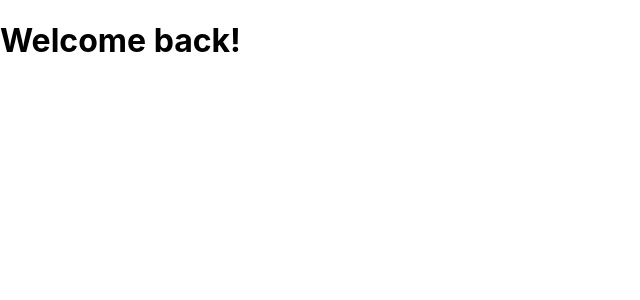
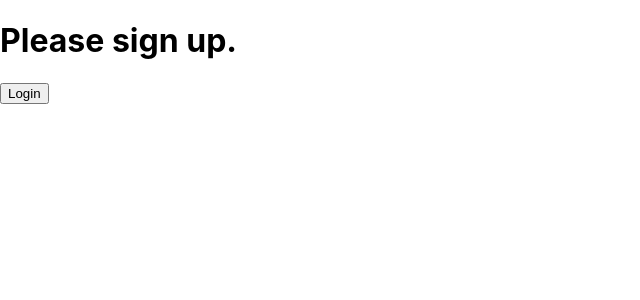
Before and after one commit to keluorg/hello-react, a React (Create React App) app: page / in a window 1280 px wide. Shown: the top 300 px of the page, without its empty margins (0-640 px from the left). Built offline with nearby package versions, Linux system fonts and the light colour scheme.

Commit message:
[update] 7. 条件渲染2

```diff
--- /dev/null
+++ b/src/LoginControl.js
@@ -0,0 +1,71 @@
+import React from 'react'
+
+function LoginButton(props) {
+    return (
+        <button onClick={props.onClick}>
+            Login
+        </button>
+    );
+}
+
+function LogoutButton(props) {
+    return (
+        <button onClick={props.onClick}>
+            Logout
+        </button>
+    );
+}
+
+function UserGreeting(props) {
+    return <h1>Welcome back!</h1>;
+}
+
+function GuestGreeting(props) {
+    return <h1>Please sign up.</h1>;
+}
+
+function Greeting(props) {
+    const isLoggedIn = props.isLoggedIn;
+    if (isLoggedIn) {
+        return <UserGreeting />;
+    }
+    return <GuestGreeting />;
+}
+
+
+class LoginControl extends React.Component {
+    constructor(props) {
+        super(props);
+        this.handleLoginClick = this.handleLoginClick.bind(this);
+        this.handleLogoutClick = this.handleLogoutClick.bind(this);
+        this.state = {isLoggedIn: false};
+    }
+
+    handleLoginClick() {
+        this.setState({isLoggedIn: true});
+    }
+
+    handleLogoutClick() {
+        this.setState({isLoggedIn: false});
+    }
+
+    render() {
+        const isLoggedIn = this.state.isLoggedIn;
+        let button;
+
+        if (isLoggedIn) {
+            button = <LogoutButton onClick={this.handleLogoutClick} />;
+        } else {
+            button = <LoginButton onClick={this.handleLoginClick} />;
+        }
+
+        return (
+            <div>
+                <Greeting isLoggedIn={isLoggedIn} />
+                {button}
+            </div>
+        );
+    }
+}
+
+export default LoginControl;
--- a/src/index.js
+++ b/src/index.js
@@ -4,45 +4,13 @@
 // import App from './App';
 // import Clock from './Clock';
 // import Toggle from './Toggle';
+import LoginControl from './LoginControl'
 import * as serviceWorker from './serviceWorker';
-
-function UserGreeting(props) {
-    return <h1>Welcome back!</h1>;
-}
-
-function GuestGreeting(props) {
-    return <h1>Please sign up.</h1>;
-}
-
-function Greeting(props) {
-    const isLoggedIn = props.isLoggedIn;
-    if (isLoggedIn) {
-        return <UserGreeting />;
-    }
-    return <GuestGreeting />;
-}
-
-function LoginButton(props) {
-    return (
-        <button onClick={props.onClick}>
-            Login
-        </button>
-    );
-}
-
-function LogoutButton(props) {
-    return (
-        <button onClick={props.onClick}>
-            Logout
-        </button>
-    );
-}
-
 ReactDOM.render(
-    // Try changing to isLoggedIn={true}:
-    <Greeting isLoggedIn={true} />,
+    <LoginControl />,
     document.getElementById('root')
 );
+
 // If you want your app to work offline and load faster, you can change
 // unregister() to register() below. Note this comes with some pitfalls.
 // Learn more about service workers: https://bit.ly/CRA-PWA
```
